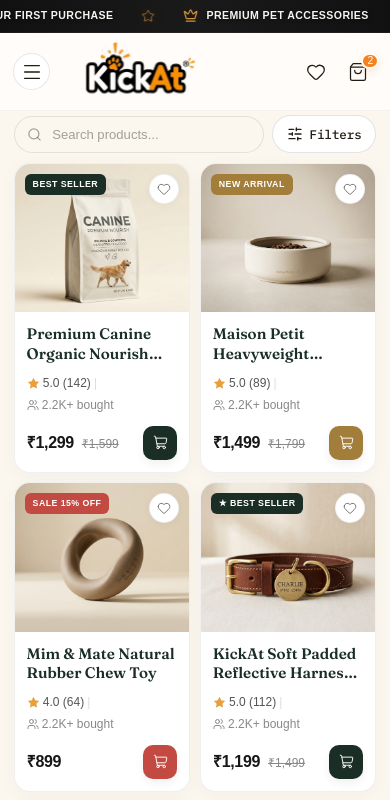
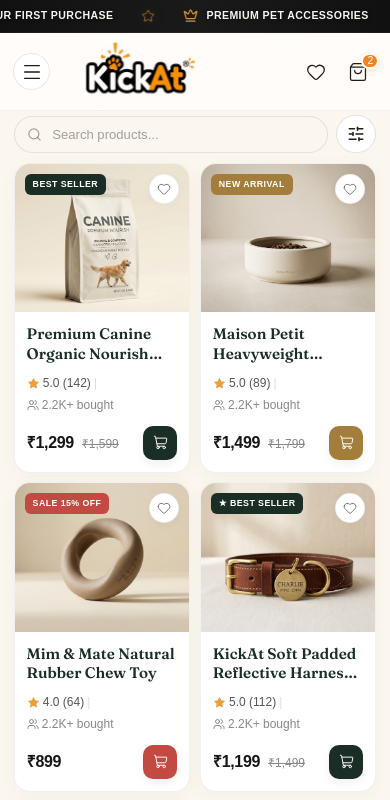
Before and after one commit to SevenX-Labs/kickat-client, a Next.js app: page /category/1 in a window 390 px wide. Shown: the top 800 px of the page. Built offline with nearby package versions, Linux system fonts and the light colour scheme.

Commit message:
feat: implement CategoryListing component with responsive sidebar and filtering system

```diff
--- a/src/components/category/CategoryListing.module.css
+++ b/src/components/category/CategoryListing.module.css
@@ -1045,20 +1045,19 @@
   }
 
   .mobileFilterToggle {
-    padding: 0 0.85rem;
-    font-size: 0.78rem;
+    padding: 0 0.65rem;
     min-height: 38px;
     height: 38px;
     display: inline-flex;
     align-items: center;
-    gap: 0.4rem;
+    justify-content: center;
+    gap: 0.35rem;
     flex-shrink: 0;
     border-radius: 9999px;
     border: 1.5px solid rgba(33, 28, 21, 0.12);
     background: #ffffff;
     color: #211C15;
-    font-family: var(--font-ibm-plex-mono), monospace;
-    font-weight: 500;
+    cursor: pointer;
   }
 
   .toolbarRight {
--- a/src/components/category/CategoryListing.tsx
+++ b/src/components/category/CategoryListing.tsx
@@ -262,8 +262,7 @@
               className={styles.mobileFilterToggle}
               aria-label="Open filters"
             >
-              <SlidersHorizontal size={16} />
-              <span className={styles.mobileFilterText}>Filters</span>
+              <SlidersHorizontal size={18} />
               {activeFilterCount > 0 && (
                 <span className={styles.activePill}>{activeFilterCount}</span>
               )}
```
